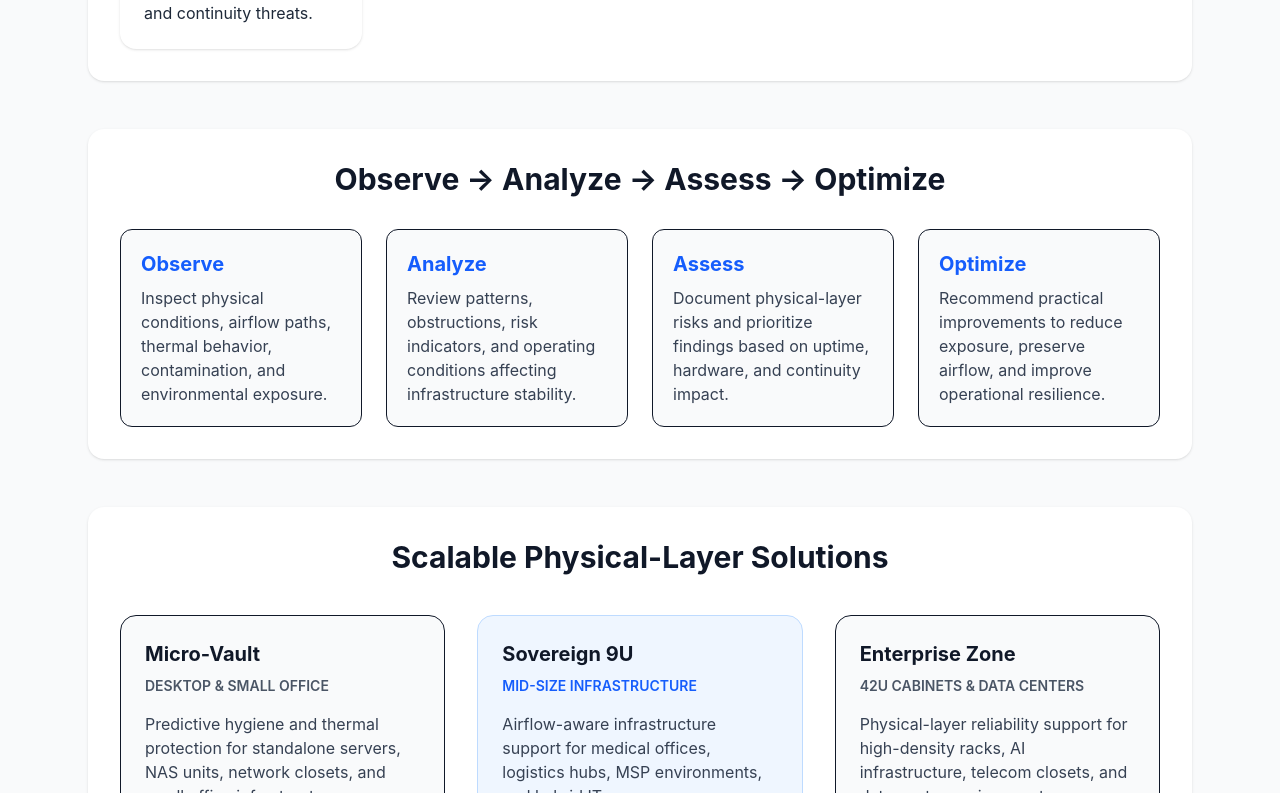
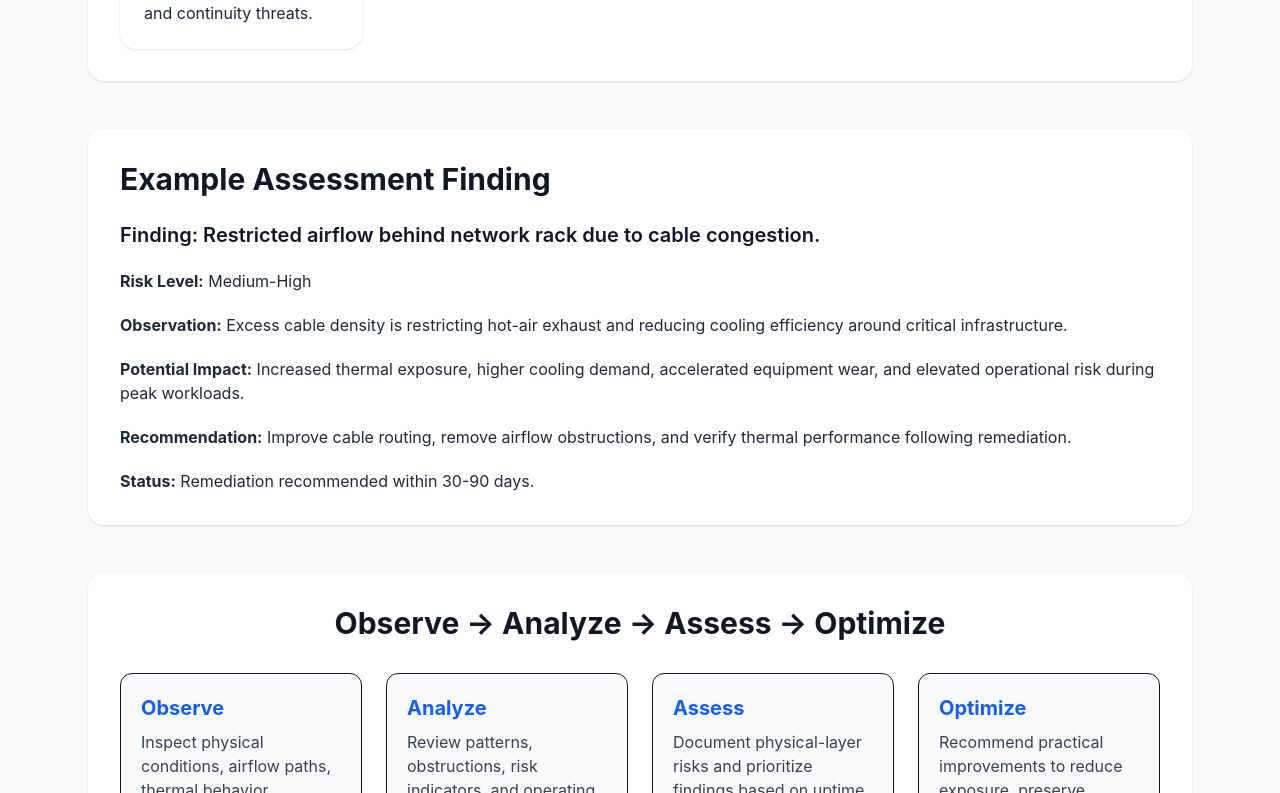
Before and after one commit to aboumba2002/digital-abb, a React (Vite) app: page / in a window 1280 px wide. Shown: the part 3827-4620 px from the top of the page. Built offline with nearby package versions, Linux system fonts and the light colour scheme.

Commit message:
Add Physical Risk Assessment examples and AI infrastructure section

```diff
--- a/src/App.tsx
+++ b/src/App.tsx
@@ -304,6 +304,37 @@ export default function App() {
                 environmental hazards, contamination, and continuity threats.
               </p>
             </div>
+          </div>
+        </section>
+
+        {/* Example Assessment Finding */}
+        <section className={sectionClass}>
+          <h3 className="text-3xl font-bold mb-6">Example Assessment Finding</h3>
+
+          <div className="space-y-5 text-gray-800">
+            <p className="text-xl font-semibold text-gray-900">
+              Finding: Restricted airflow behind network rack due to cable congestion.
+            </p>
+
+            <p>
+              <span className="font-bold">Risk Level:</span> Medium-High
+            </p>
+
+            <p>
+              <span className="font-bold">Observation:</span> Excess cable density is restricting hot-air exhaust and reducing cooling efficiency around critical infrastructure.
+            </p>
+
+            <p>
+              <span className="font-bold">Potential Impact:</span> Increased thermal exposure, higher cooling demand, accelerated equipment wear, and elevated operational risk during peak workloads.
+            </p>
+
+            <p>
+              <span className="font-bold">Recommendation:</span> Improve cable routing, remove airflow obstructions, and verify thermal performance following remediation.
+            </p>
+
+            <p>
+              <span className="font-bold">Status:</span> Remediation recommended within 30-90 days.
+            </p>
           </div>
         </section>
 
@@ -681,6 +712,46 @@ export default function App() {
           </div>
         </section>
 
+        {/* AI Infrastructure Visibility */}
+        <section className={sectionClass}>
+          <h3 className="text-3xl font-bold mb-6">
+            AI Infrastructure Requires Better Physical Visibility
+          </h3>
+
+          <p className="text-gray-800 leading-8 mb-4">
+            The rapid adoption of AI workloads is increasing rack density, power consumption, and heat generation across datacenters, server rooms, and edge facilities.
+          </p>
+
+          <p className="text-gray-800 leading-8 mb-6">
+            As GPU-based infrastructure becomes more common, traditional monitoring alone may not provide visibility into environmental conditions that influence cooling performance and operational stability.
+          </p>
+
+          <p className="text-gray-800 font-semibold mb-4">
+            Digital-ABB helps organizations identify:
+          </p>
+
+          <div className="grid md:grid-cols-2 lg:grid-cols-3 gap-4 text-gray-800 mb-6">
+            <div className="border rounded-xl p-4 bg-gray-50">Thermal hotspots</div>
+            <div className="border rounded-xl p-4 bg-gray-50">Airflow restrictions</div>
+            <div className="border rounded-xl p-4 bg-gray-50">Cooling inefficiencies</div>
+            <div className="border rounded-xl p-4 bg-gray-50">Water leak exposure</div>
+            <div className="border rounded-xl p-4 bg-gray-50">Dust contamination</div>
+            <div className="border rounded-xl p-4 bg-gray-50">Cable-related airflow risks</div>
+          </div>
+
+          <p className="text-gray-800 leading-8 mb-4">
+            before they become costly operational problems.
+          </p>
+
+          <p className="text-gray-800 leading-8 mb-4">
+            Traditional monitoring tells you when equipment is unhealthy. Physical Risk Intelligence helps identify environmental conditions that may increase operational risk before systems are affected.
+          </p>
+
+          <p className="text-xl font-semibold text-gray-900">
+            Physical Risk Intelligence helps protect the environment that AI infrastructure depends on.
+          </p>
+        </section>
+
         {/* Project Scope */}
         <section className="bg-white rounded-3xl p-12 border border-gray-200">
           <div className="max-w-3xl mx-auto text-center">
```
